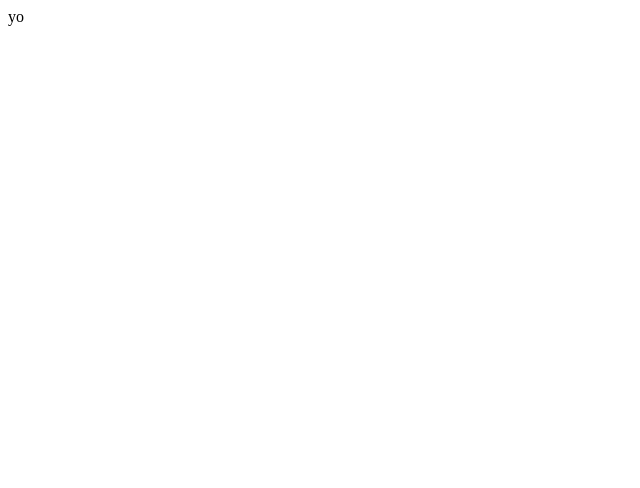
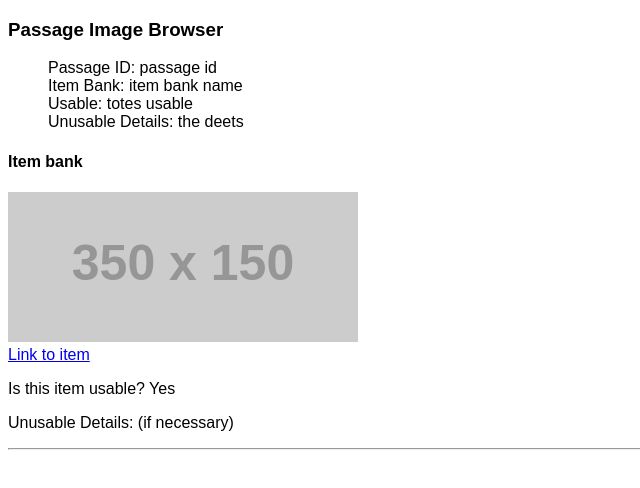
Before and after one commit to courtneymcallister/image-browser, a website: page public/html/index.html in a window 1280 px wide. Shown: the whole page, without its empty margins (0-640 px from the left). Drawn offline with nearby package versions, Linux system fonts and the light colour scheme; placeholder pictures from the web are drawn by us.

Commit message:
installed axios, express, and request. Set up a Vue instance with dummy data to test webpage, and a sample display instance using placeholders. Used axios to return the number of pages and the image list from one page of info. Added a couple css things to test.

```diff
--- a/public/css/main.css
+++ b/public/css/main.css
@@ -0,0 +1,6 @@
+body{
+  font-family: sans-serif;
+}
+ul{
+  list-style: none;
+}
--- a/public/html/index.html
+++ b/public/html/index.html
@@ -1 +1,33 @@
-yo
+<!DOCTYPE html>
+<html>
+  <head>
+    <meta charset="utf-8">
+    <title>Image Browser</title>
+    <link rel="stylesheet" href="/css/main.css">
+    <script src="https://unpkg.com/axios/dist/axios.min.js"></script>
+    <script src="https://unpkg.com/vue"></script>
+  </head>
+  <body>
+    <h3>Passage Image Browser</h3>
+
+    <div id='images'>
+      <ul>
+        <li>Passage ID: {{ passage_id }}</li>
+        <li>Item Bank: {{ item_bank }}</li>
+        <li>Usable: {{ usable }}</li>
+        <li>Unusable Details: {{ unusable_details }}</li>
+      </ul>
+    </div>
+
+    <div id="sample">
+      <h4>Item bank</h4>
+      <img src="http://via.placeholder.com/350x150" alt=""><br>
+      <a href="#">Link to item</a>
+      <p>Is this item usable? Yes</p>
+      <p>Unusable Details: (if necessary)</p>
+      <hr>
+    </div>
+
+    <script src="/js/app.js"></script>
+  </body>
+</html>
--- a/public/js/app.js
+++ b/public/js/app.js
@@ -0,0 +1,15 @@
+
+var images = new Vue({
+  el: '#images',
+  data: {
+    passage_id: 'passage id',
+    item_bank: 'item bank name',
+    usable: 'totes usable',
+    unusable_details: 'the deets',
+    image: 'image link'
+  },
+  methods: {
+
+
+  }
+});
```
Also changed, not shown: index.js (+22 -2 lines), package.json (+5 -2 lines), 1 other file.
